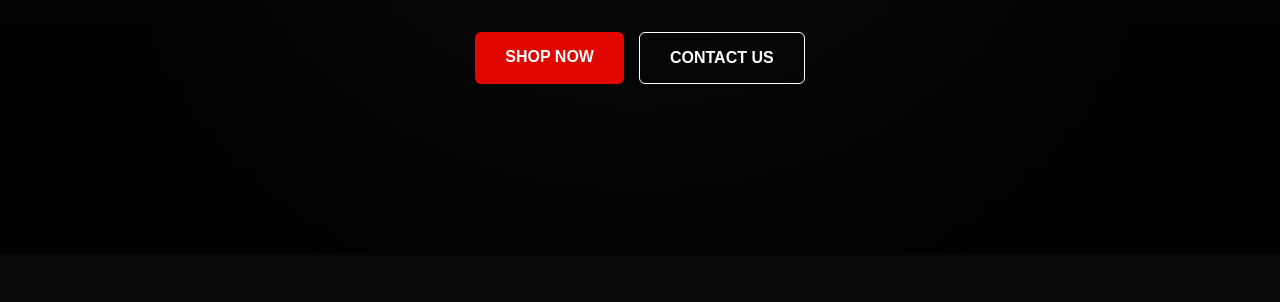
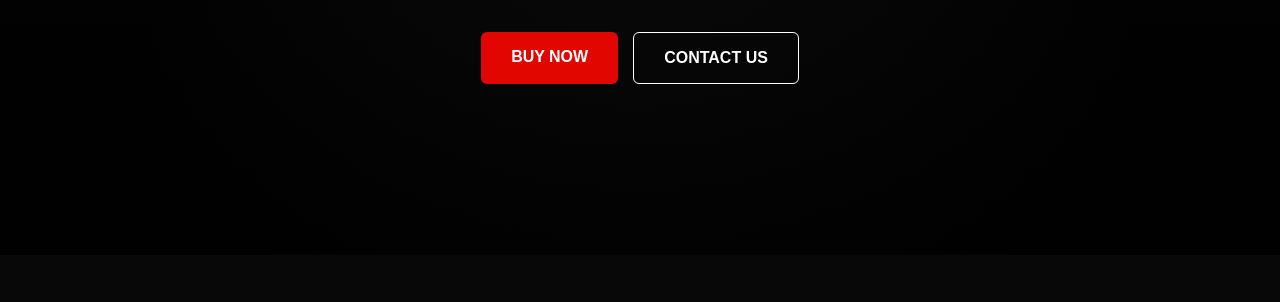
Before and after one commit to garagefast11/garagefast-website, a plain HTML site: page index.html in a window 1280 px wide. Shown: the part 498-800 px from the top of the page. Drawn offline with Linux system fonts and the light colour scheme.

Commit message:
Update index.html

```diff
--- a/index.html
+++ b/index.html
@@ -194,7 +194,11 @@
   </p>
 
   <div class="buttons">
-    <a href="#shop" class="button primary">SHOP NOW</a>
+   <a href="PASTE-YOUR-STRIPE-LINK-HERE"
+   class="button primary"
+   target="_blank">
+   BUY NOW
+</a>
 
     <a href="#contact" class="button secondary">
       CONTACT US
```
